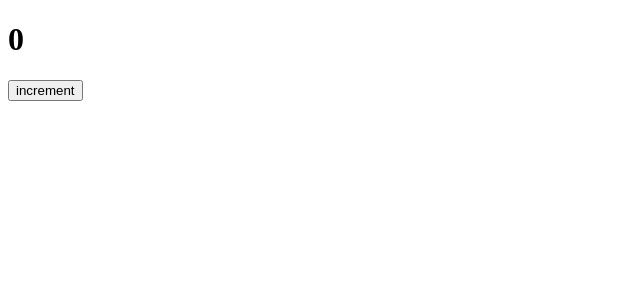
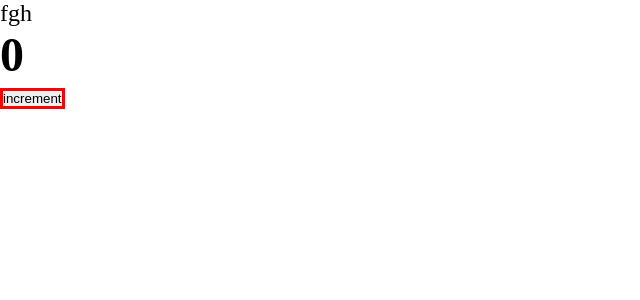
Before and after one commit to FGeorgy/pet_project, a React app: page / in a window 1280 px wide. Shown: the top 300 px of the page, without its empty margins (0-640 px from the left). Built offline with nearby package versions, Linux system fonts and the light colour scheme; the HTML template or start-up script is replaced by a standard one.

Commit message:
css modules

```diff
--- /dev/null
+++ b/src/App.tsx
@@ -0,0 +1,14 @@
+import { Counter } from "./components/Counter"
+import './index.scss';
+
+const App = () => {
+
+  return (
+    <div className="app">fgh
+      <Counter/>
+    </div>
+  )
+
+}
+
+export default App;
--- a/src/components/Counter.tsx
+++ b/src/components/Counter.tsx
@@ -1,5 +1,5 @@
 import { useState } from "react";
-import './Counter.module.scss';
+import classes from './Counter.module.scss';
 
 export const Counter = () => {
   const [count, setCount] = useState(0);
@@ -13,7 +13,7 @@
     <div>
       <h1>{count}</h1>
       <button
-        className="classes.btn"
+        className={classes.but}
         onClick={increment}
       >increment</button>
     </div>
--- /dev/null
+++ b/src/index.scss
@@ -0,0 +1,9 @@
+* {
+  margin: 0;
+  padding: 0;
+  box-sizing: border-box;
+}
+
+.app {
+  font-size: 24px;
+}
--- a/src/index.tsx
+++ b/src/index.tsx
@@ -1,9 +1,7 @@
 import { render } from 'react-dom';
-import { Counter } from './components/Counter';
+import App from './App';
 
 render(
-  <div>
-    <Counter/>
-  </div>,
+  <App />,
   document.getElementById('root')
 );
```
Also changed, not shown: src/global.d.ts (added, +7 -0 lines), 1 other file (tests, documents, lock files or other folders).
